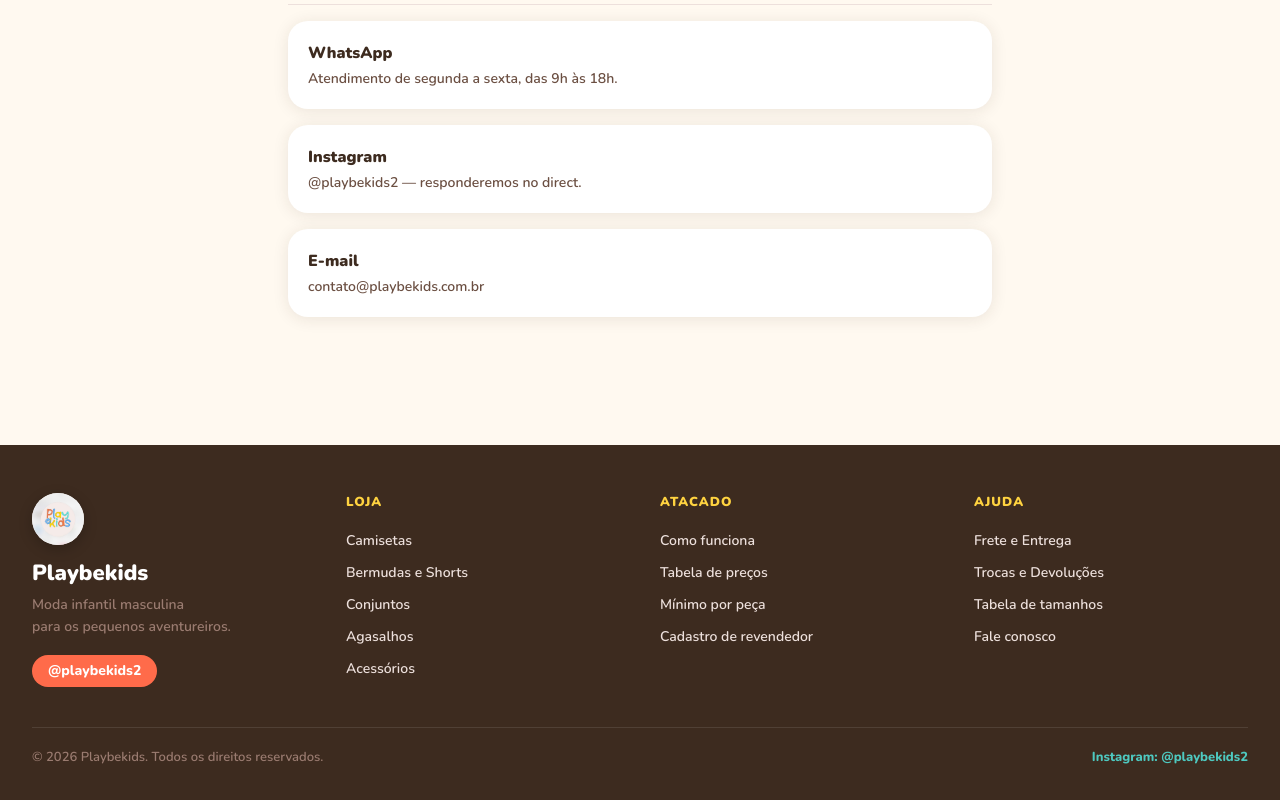
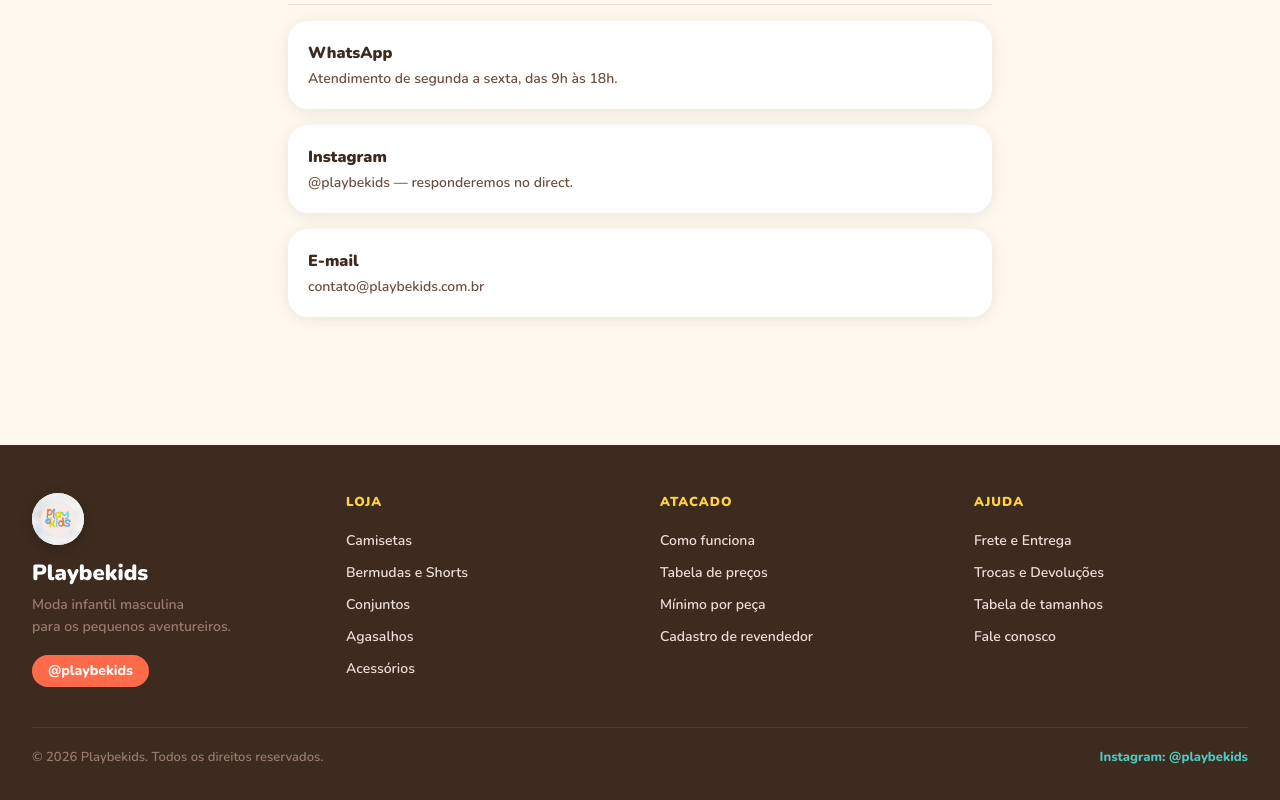
Before and after one commit to hmaiajunior/ecommerce-pbk, a Next.js app: page /ajuda in a window 1280 px wide. Shown: the part 2021-2821 px from the top of the page. Built offline with nearby package versions, Linux system fonts and the light colour scheme; no server answers.

Commit message:
fix: update Instagram handle from @playbekids2 to @playbekids

```diff
--- a/src/app/(public)/ajuda/page.tsx
+++ b/src/app/(public)/ajuda/page.tsx
@@ -49,7 +49,7 @@
     title: "Fale Conosco",
     items: [
       { q: "WhatsApp", a: "Atendimento de segunda a sexta, das 9h às 18h." },
-      { q: "Instagram", a: "@playbekids2 — responderemos no direct." },
+      { q: "Instagram", a: "@playbekids — responderemos no direct." },
       { q: "E-mail", a: "contato@playbekids.com.br" },
     ],
   },
--- a/src/components/layout/Footer.tsx
+++ b/src/components/layout/Footer.tsx
@@ -35,12 +35,12 @@
             </p>
             <div className="mt-4">
               <a
-                href="https://instagram.com/playbekids2"
+                href="https://instagram.com/playbekids"
                 target="_blank"
                 rel="noopener noreferrer"
                 className="inline-flex items-center gap-1.5 bg-primary text-white font-extrabold text-sm px-4 py-1.5 rounded-pill hover:bg-primary-hover transition-colors"
               >
-                @playbekids2
+                @playbekids
               </a>
             </div>
           </div>
@@ -98,7 +98,7 @@
             © {new Date().getFullYear()} Playbekids. Todos os direitos reservados.
           </p>
           <p className="font-extrabold text-[13px] text-secondary">
-            Instagram: @playbekids2
+            Instagram: @playbekids
           </p>
         </div>
       </div>
--- a/src/lib/email.ts
+++ b/src/lib/email.ts
@@ -97,7 +97,7 @@
       </table>
       <p style="margin-top:24px;">Você pode realizar um novo pedido a qualquer momento acessando nossa loja:</p>
       <p><a href="${APP_URL}/produtos" style="color:#FF6B4A;font-weight:700;">Voltar para a loja →</a></p>
-      <p style="color:#9A7B70;font-size:12px;">Se tiver dúvidas, entre em contato pelo Instagram @playbekids2.</p>
+      <p style="color:#9A7B70;font-size:12px;">Se tiver dúvidas, entre em contato pelo Instagram @playbekids.</p>
     `,
   })
 }
@@ -167,7 +167,7 @@
         </div>
 
         <p style="margin:24px 0 0;font-size:12px;color:#9A7B70;text-align:center;line-height:1.5;">
-          Se tiver dúvidas, fale com a gente no Instagram <strong>@playbekids2</strong>.<br/>
+          Se tiver dúvidas, fale com a gente no Instagram <strong>@playbekids</strong>.<br/>
           Você está recebendo este e-mail porque iniciou uma compra na Playbekids.
         </p>
       </div>
```
